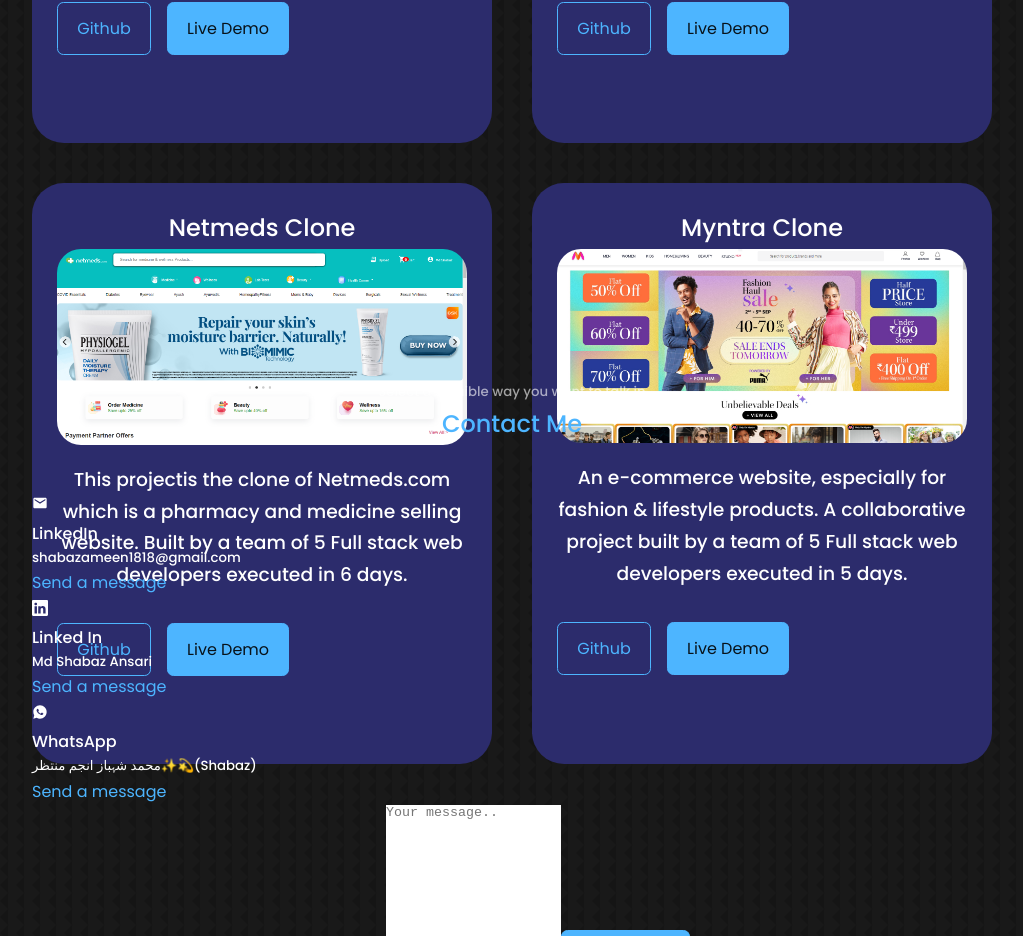
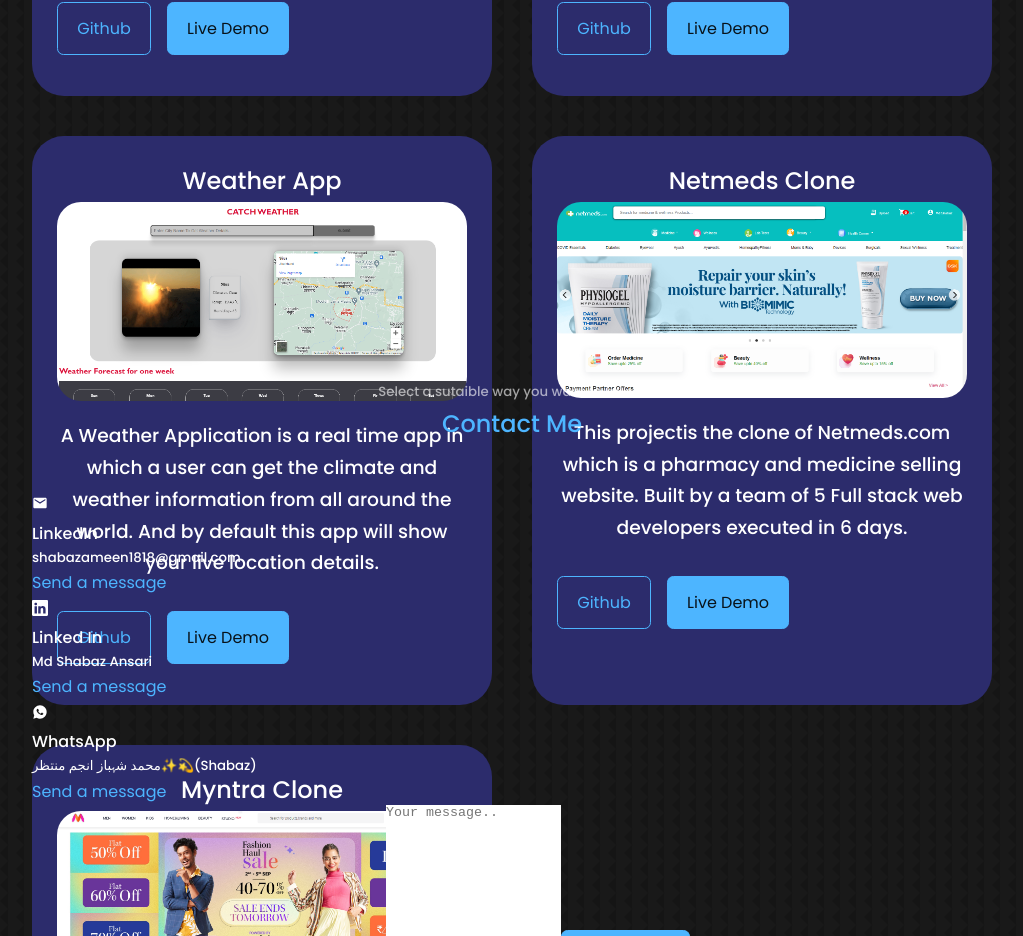
Before and after one commit to Meshabaz/shabaz, a React (Create React App) app: page / in a window 1280 px wide. Shown: the part 3331-4267 px from the top of the page, without its empty margins (128-1151 px from the left). Built offline with nearby package versions, Linux system fonts and the light colour scheme.

Commit message:
improving

```diff
--- a/src/components/about/about.css
+++ b/src/components/about/about.css
@@ -101,7 +101,7 @@
             height: 140vh;
         }
   .about__me {
-    width: 65%;
+    width: 55%;
     height: 30rem;
     margin: 0 auto 3rem;
   }
--- a/src/components/portfolio/Portfolio.js
+++ b/src/components/portfolio/Portfolio.js
@@ -4,6 +4,7 @@
 import editor__img from "../../assets/editor__img.png";
 import netmeds__img from "../../assets/netmeds__img.png";
 import myntra__img from "../../assets/myntra__img.png";
+import weather__img from "../../assets/weather__img.png";
 
 const Portfolio = () => {
   return (
@@ -59,6 +60,33 @@
             </a>
             <a
               href="https://meshabaz.github.io/editor/"
+              className="btn btn-primary"
+              target="_blank"
+            >
+              Live Demo
+            </a>
+          </div>
+        </article>
+        <article className="portfolio__item">
+          <h2>Weather App</h2>
+          <div className="portfolio__item__image">
+            <img src={weather__img} alt="" />
+          </div>
+          <h3>
+            A Weather Application is a real time app in which a user can get the
+            climate and weather information from all around the world. And by
+            default this app will show your live location details.
+          </h3>
+          <div className="portfolio__item__cta">
+            <a
+              href="https://github.com/masai-course/md_shabaz_ansari_pw05_295/commit/dd947de038e777c25351f361b5b6b957fab26f4e"
+              className="btn"
+              target="_blank"
+            >
+              Github
+            </a>
+            <a
+              href="https://tubular-scone-791514.netlify.app/"
               className="btn btn-primary"
               target="_blank"
             >
```
Also changed, not shown: package.json (+7 -1 lines), src/assets/weather__img.png (added), 1 other file (tests, documents, lock files or other folders).
